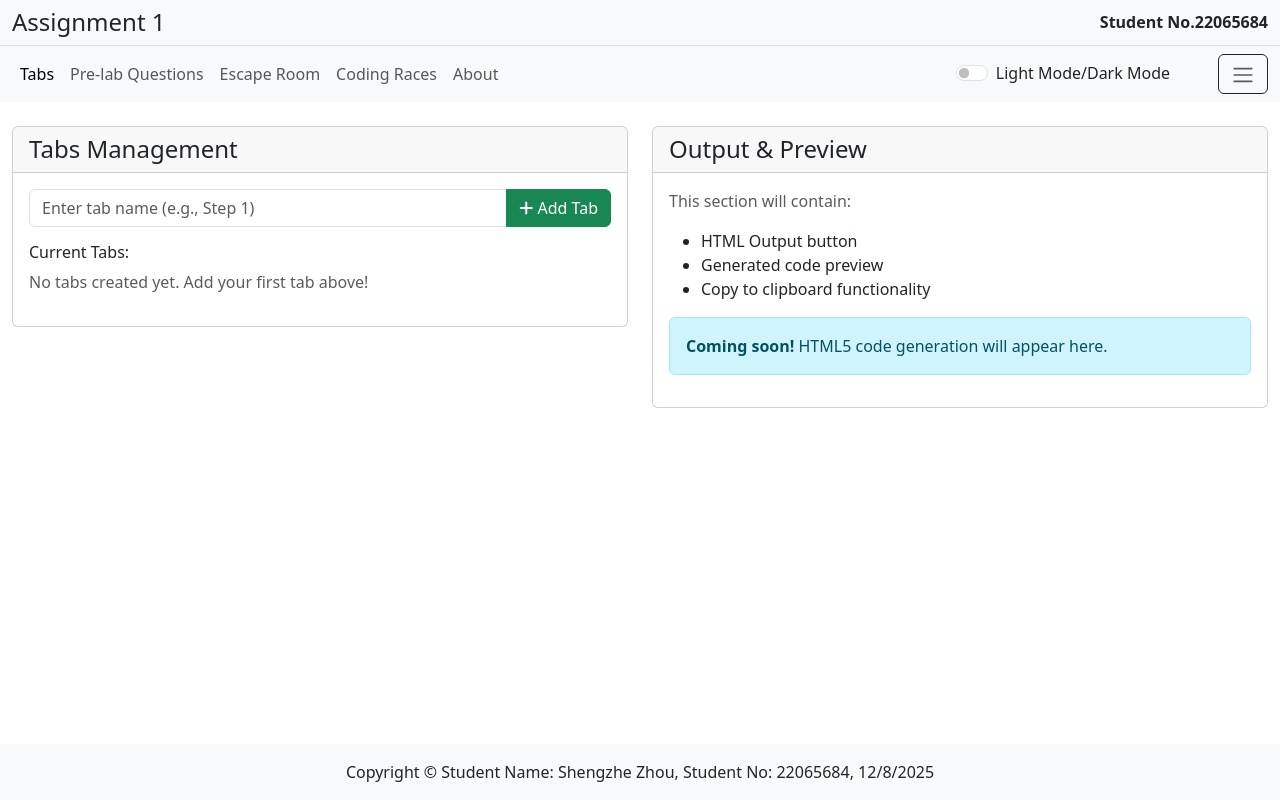
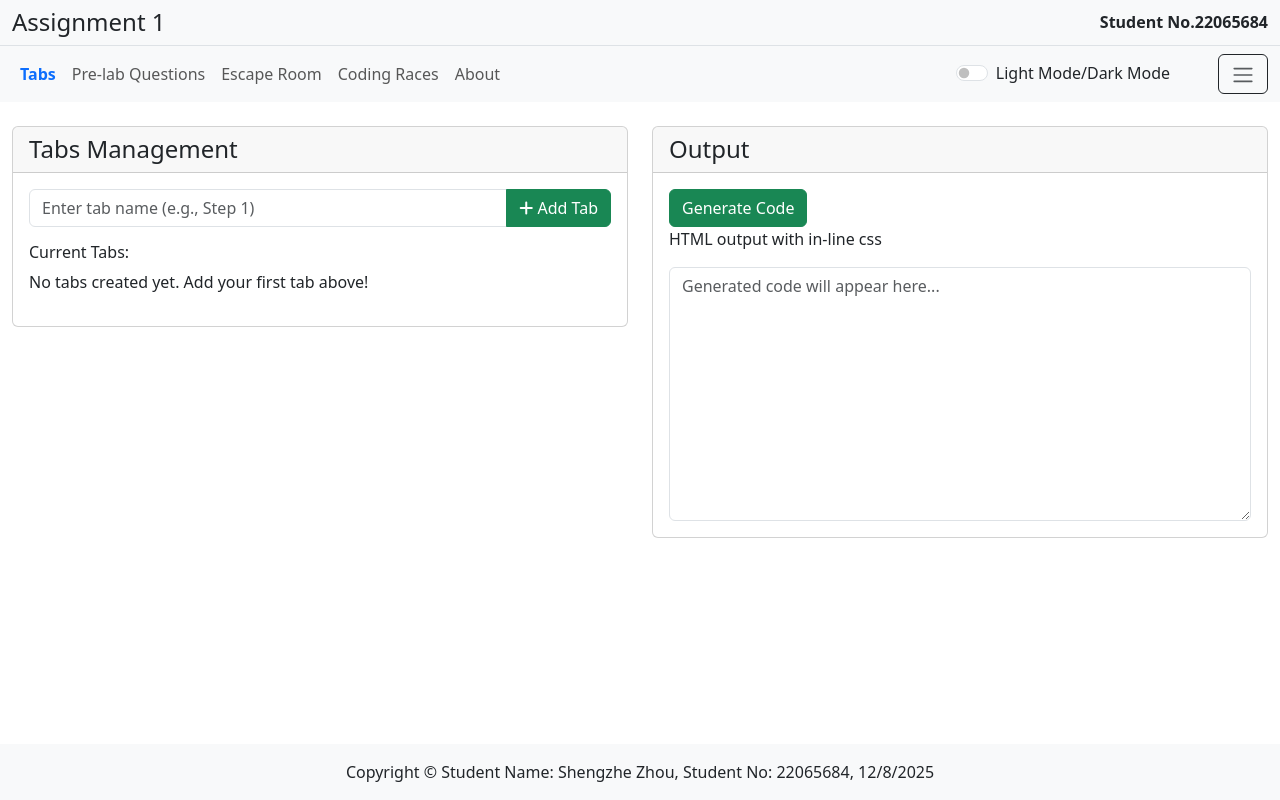
Before and after one commit to JZ556/part1, a Next.js app: page / in a window 1280 px wide. Built offline with nearby package versions, Linux system fonts and the light colour scheme.

Commit message:
Final update on the tag function and code generator
Final update on the readme file

```diff
--- a/src/app/globals.css
+++ b/src/app/globals.css
@@ -65,5 +65,43 @@ a {
 .dark-mode footer {
   background-color: #000000 !important;
   color: #ffffff !important;
+}
 
+.dark-mode .card {
+  background-color: #2d2d2d !important;
+  border-color: #404040 !important;
+  color: #ffffff !important;
 }
+
+.dark-mode .card-header {
+  background-color: #404040 !important;
+  border-color: #404040 !important;
+  color: #ffffff !important;
+}
+
+.dark-mode .card-body {
+  background-color: #2d2d2d !important;
+  color: #ffffff !important;
+}
+
+.dark-mode .list-group-item {
+  background-color: #3d3d3d !important;
+  border-color: #404040 !important;
+  color: #ffffff !important;
+}
+
+.dark-mode .form-control {
+  background-color: #404040 !important;
+  border-color: #555555 !important;
+  color: #ffffff !important;
+}
+
+.dark-mode .form-control:focus {
+  background-color: #404040 !important;
+  border-color: #0d6efd !important;
+  color: #ffffff !important;
+}
+
+.dark-mode .form-control::placeholder {
+  color: #cccccc !important;
+}
--- a/src/app/page.js
+++ b/src/app/page.js
@@ -48,6 +48,24 @@ export default function Home() {
     localStorage.setItem('tabs', JSON.stringify(updatedTabs));
   };
 
+  const [displayedCode, setDisplayedCode] = useState('');
+
+  const code = `<!DOCTYPE html>
+<html>
+<head>
+  <title>Simple HTML File</title>
+</head>
+<body>
+
+  <h1 style="color: blue; font-family: 'Arial', sans-serif;">Hello, World!</h1>
+
+</body>
+</html>`;
+
+  const generateCode = () => {
+    setDisplayedCode(code);
+  };
+
   return (
     <div className="container-fluid py-4">
       <div className="row">
@@ -83,7 +101,7 @@ export default function Home() {
               <div className="mb-3">
                 <h6>Current Tabs:</h6>
                 {tabs.length === 0 ? (
-                  <p className="text-muted">No tabs created yet. Add your first tab above!</p>
+                  <p className="">No tabs created yet. Add your first tab above!</p>
                 ) : (
                   <div className="list-group">
                     {tabs.map((tab) => (
@@ -108,19 +126,26 @@ export default function Home() {
         <div className="col-md-6">
           <div className="card">
             <div className="card-header">
-              <h4 className="mb-0">Output & Preview</h4>
+              <h4 className="mb-0">Output</h4>
             </div>
             <div className="card-body">
-              <p className="text-muted">This section will contain:</p>
-              <ul>
-                <li>HTML Output button</li>
-                <li>Generated code preview</li>
-                <li>Copy to clipboard functionality</li>
-              </ul>
-              <div className="alert alert-info">
-                <strong>Coming soon!</strong> HTML5 code generation will appear here.
-              </div>
-            </div>
+                 <button
+                   className="btn btn-success"
+                   onClick={generateCode}
+                 >
+                   Generate Code
+                 </button>
+               <p>HTML output with in-line css</p>
+               <textarea
+                 className="form-control"
+                 rows="10"
+                 value={displayedCode}
+                 onChange={(e) => setDisplayedCode(e.target.value)}
+                 placeholder="Generated code will appear here..."
+               >
+               </textarea>
+
+             </div>
           </div>
         </div>
       </div>
--- a/src/components/Navbar.js
+++ b/src/components/Navbar.js
@@ -1,9 +1,16 @@
 "use client";
 
 import { useState, useEffect } from 'react';
+import { usePathname } from 'next/navigation';
 
 export default function Navbar() {
   const [isDarkMode, setIsDarkMode] = useState(false);
+  const pathname = usePathname(); // Get current page path
+
+  // Function to check if link is active
+  const isActive = (path) => {
+    return pathname === path;
+  };
 
   // Load saved theme on component mount
   useEffect(() => {
@@ -30,11 +37,36 @@ export default function Navbar() {
       <div className="container-fluid">
         {/* Navigation Links - Left Side */}
         <div className="navbar-nav me-auto">
-          <a className="nav-link active" aria-current="page" href="/">Tabs</a>
-          <a className="nav-link" href="/pre-lab">Pre-lab Questions</a>
-          <a className="nav-link" href="/escape-room">Escape Room</a>
-          <a className="nav-link" href="/coding-races">Coding Races</a>
-          <a className="nav-link" href="/about">About</a>
+          <a
+            className={`nav-link ${isActive('/') ? 'active text-primary fw-bold' : ''}`}
+            href="/"
+          >
+            Tabs
+          </a>
+          <a
+            className={`nav-link ${isActive('/pre-lab') ? 'active text-primary fw-bold' : ''}`}
+            href="/pre-lab"
+          >
+            Pre-lab Questions
+          </a>
+          <a
+            className={`nav-link ${isActive('/escape-room') ? 'active text-primary fw-bold' : ''}`}
+            href="/escape-room"
+          >
+            Escape Room
+          </a>
+          <a
+            className={`nav-link ${isActive('/coding-races') ? 'active text-primary fw-bold' : ''}`}
+            href="/coding-races"
+          >
+            Coding Races
+          </a>
+          <a
+            className={`nav-link ${isActive('/about') ? 'active text-primary fw-bold' : ''}`}
+            href="/about"
+          >
+            About
+          </a>
         </div>
 
         {/* Right Side - Dark Mode Toggle + Hamburger */}
```
Also changed, not shown: 1 other file (tests, documents, lock files or other folders).
